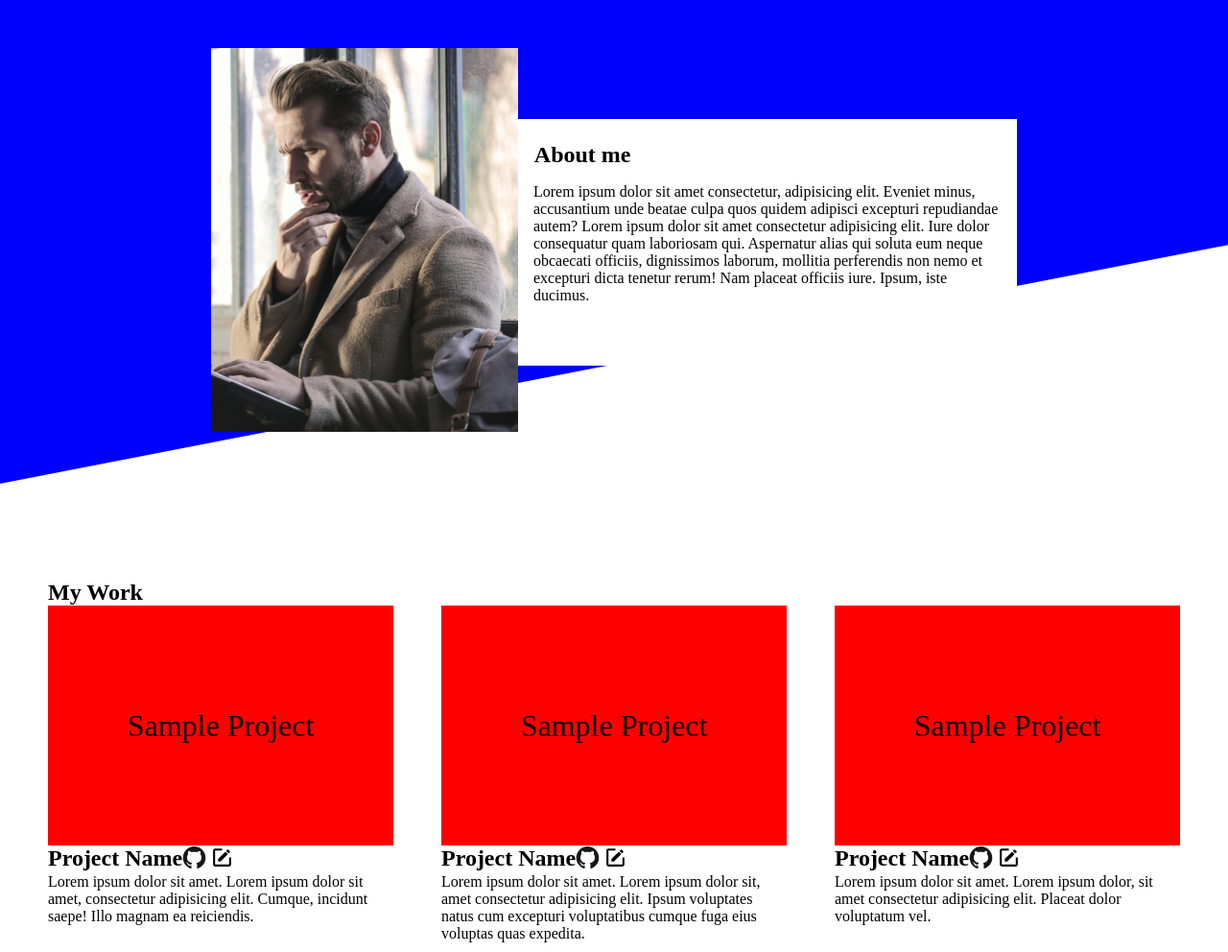
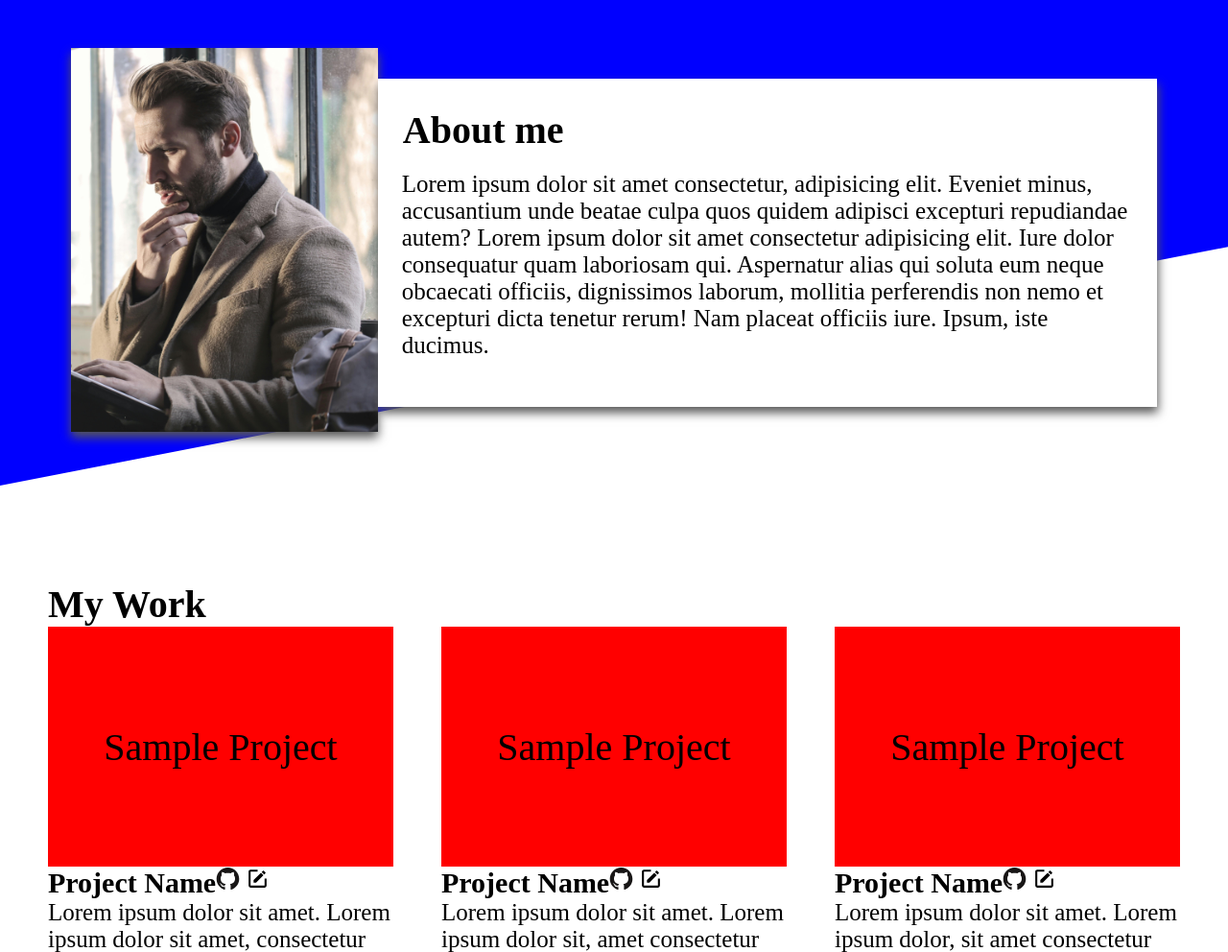
Before and after one commit to Flex58/odin-homepage-practice, a plain HTML site: page index.html in a window 1280 px wide. Shown: the top 992 px of the page at 96% size. Drawn offline with Linux system fonts and the light colour scheme.

Commit message:
style: change base layout styling

```diff
--- a/index.html
+++ b/index.html
@@ -20,7 +20,7 @@
           />
         </picture>
         <div class="aboutme">
-          <h2>About me</h2>
+          <h1>About me</h1>
           <p>
             Lorem ipsum dolor sit amet consectetur, adipisicing elit. Eveniet
             minus, accusantium unde beatae culpa quos quidem adipisci excepturi
@@ -222,6 +222,7 @@
           />
           <p>i.am.not.real@gmail.com</p>
         </div>
+        <div class="socials-wrapper">
           <a href=""
             ><img
               src="./assets/icons/github-original.svg"
@@ -241,6 +242,7 @@
               class="footer-icon"
           /></a>
         </div>
+      </div>
       <img
         src="./assets/images/pexels-olly-846741-reduced.jpg"
         alt=""
--- a/style.css
+++ b/style.css
@@ -2,6 +2,15 @@
   margin: 0;
   padding: 0;
   box-sizing: border-box;
+  font-size: 1.25rem;
+}
+
+h1 {
+  font-size: 2rem;
+}
+
+h2 {
+  font-size: 1.5rem;
 }
 
 body {
@@ -40,6 +49,10 @@ header {
   transform-origin: 0;
 }
 
+header img {
+  box-shadow: 0px 6px 10px 0px #565656;
+}
+
 .content {
   position: relative;
   display: flex;
@@ -52,20 +65,21 @@ header {
   width: fit-content;
   height: fit-content;
   align-self: center;
+  box-shadow: 1px 6px 10px 0px #565656;
 }
 
 .aboutme > p,
-.aboutme > h2 {
+.aboutme > h1 {
   max-width: 65ch;
-  padding: 1em 1em 0 1em;
+  padding: .75em 1em 0 1em;
 }
 
 .aboutme > p {
-  padding-bottom: 4em;
+  padding-bottom: 2em;
 }
 
-.aboutme > h2 {
-  padding-left: 0.7em;
+.aboutme > h1 {
+  padding-left: 0.65em;
 }
 
 section {
@@ -99,3 +113,14 @@ footer {
   align-content: center;
   text-align: center;
 }
+
+.footer-content {
+  display: flex;
+  flex-direction: column;
+  gap: 10px;
+}
+
+.info {
+  display: flex;
+  gap: 0.3em;
+}
```
Lines whose indentation alone changed are shown as unchanged.
